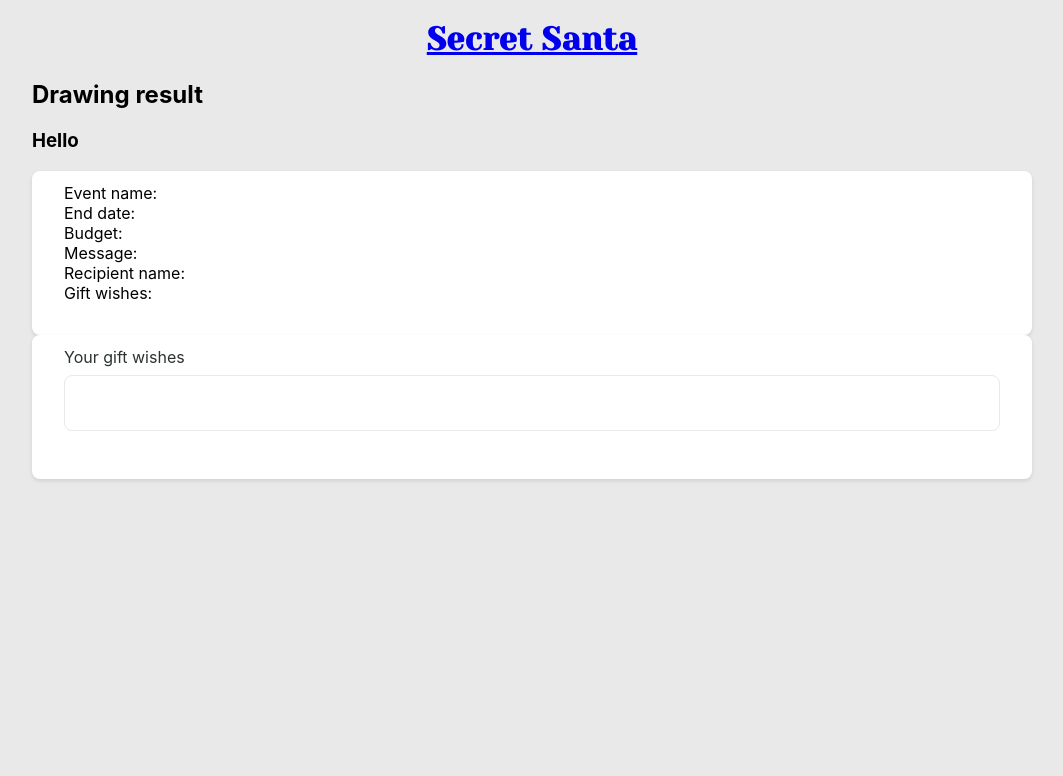
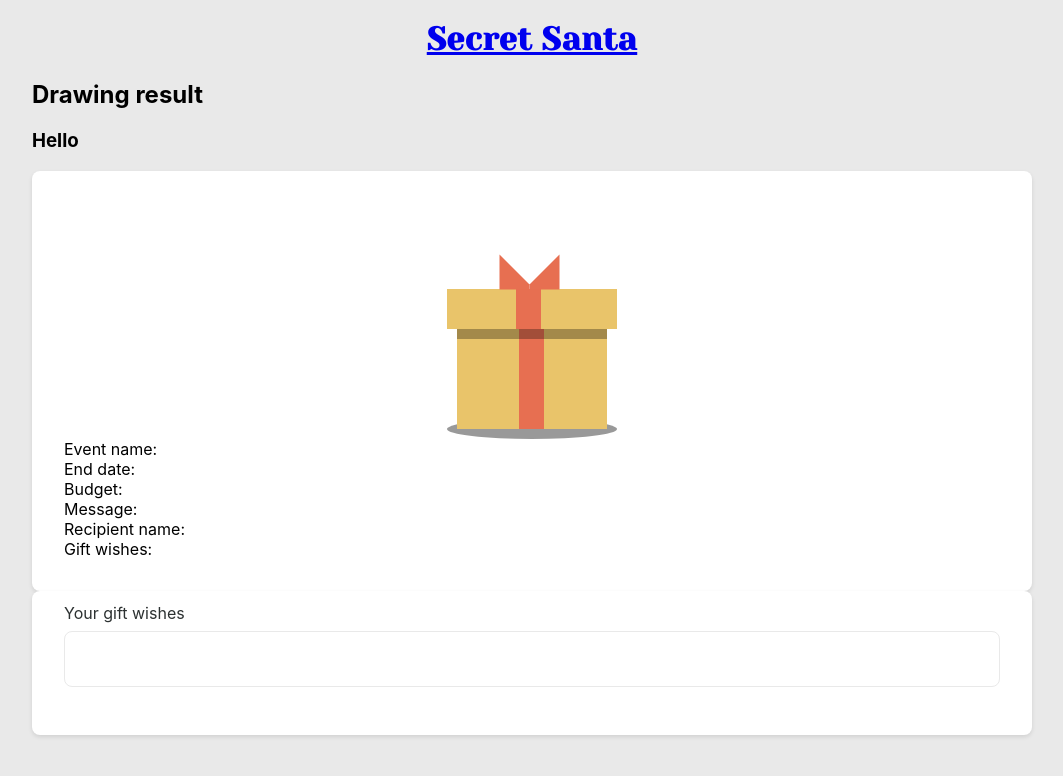
Before and after one commit to arinstreal/secret-santa, a React (Create React App) app: page /secret-santa/drawing-result/1 in a window 1280 px wide. Shown: the top 776 px of the page, without its empty margins (108-1171 px from the left). Built offline with nearby package versions, Linux system fonts and the light colour scheme; no server answers.

Commit message:
Add gift animation

```diff
--- a/src/scss/wrappers.scss
+++ b/src/scss/wrappers.scss
@@ -3,6 +3,7 @@
   padding: 12px 32px 32px;
   border-radius: 8px;
   box-shadow: 0 2px 4px rgba(0, 0, 0, .1);
+  position: relative;
 }
 
 .d-flex {
--- /dev/null
+++ b/src/shared/Gift/Gift.module.scss
@@ -0,0 +1,242 @@
+.gift {
+  position: relative;
+  height: 256px;
+  display: flex;
+  align-items: end;
+  justify-content: center;
+  z-index: 0;
+
+  &:before {
+    content: "";
+    position: absolute;
+    width: 170px;
+    height: 20px;
+    border-radius: 50%;
+    background-color: rgba(0, 0, 0, 0.4);
+    bottom: 0;
+    margin-left: auto;
+    margin-right: auto;
+  }
+
+  & > div {
+    position: relative;
+    width: 150px;
+    height: 100px;
+    background-color: #e9c46a;
+    margin-bottom: 10px;
+
+    &:before {
+      content: "";
+      position: absolute;
+      width: 25px;
+      height: 100px;
+      background-color: #e76f51;
+      left: 62px;
+    }
+
+    &:after {
+      content: "";
+      position: absolute;
+      box-shadow: inset 0 10px rgba(0, 0, 0, 0.3);
+      width: 150px;
+      height: 100px;
+    }
+  }
+
+  input.click {
+    display: none;
+  }
+
+  .click {
+    position: absolute;
+    background-color: #e9c46a;
+    width: 170px;
+    height: 40px;
+    top: -40px;
+    left: -10px;
+    transform-origin: bottom left;
+    transition: .3s;
+    cursor: pointer;
+  }
+
+  .click:before {
+    content: "";
+    position: absolute;
+    width: 25px;
+    height: 40px;
+    background-color: #e76f51;
+    left: 69px;
+  }
+
+  .click:after {
+    content: "";
+    position: absolute;
+    width: 5px;
+    height: 0;
+    border-bottom: 30px solid #e76f51;
+    border-top: 30px solid #e76f51;
+    border-left: 0px solid transparent;
+    border-right: 30px solid transparent;
+    transform: rotate(-90deg);
+    left: 65px;
+    top: -47px;
+  }
+
+  .wishes {
+    position: absolute;
+    transition: .5s;
+    color: #333;
+    font-size: 37px;
+    text-align: center;
+    z-index: -1;
+    left: 5px;
+  }
+
+  .click:checked + .click {
+    transform: rotate(-110deg) scaleX(0.85);
+  }
+
+  .click:checked ~ .wishes {
+    transform: translateY(-100px);
+  }
+
+  .sparkles {
+    position: absolute;
+    display: none;
+    top: -15px;
+    z-index: -2;
+    left: 40px;
+  }
+
+  .spark1, .spark2, .spark3, .spark4, .spark5, .spark6 {
+    position: absolute;
+    background-color: #fee440;
+    border-radius: 50%;
+    top: -9px;
+    z-index: -1;
+  }
+
+  .spark1 {
+    width: 8px;
+    height: 8px;
+    left: 30px;
+    top: -9px;
+    animation: fire 0.9s ease-in-out infinite, color 0.4s linear infinite;
+  }
+
+  .spark1:before {
+    content: "";
+    position: absolute;
+    width: 5px;
+    height: 5px;
+    top: 8px;
+    left: 11px;
+    background-color: #fee440;
+    border-radius: 50%;
+  }
+
+  .spark2 {
+    width: 9px;
+    height: 9px;
+    left: 33px;
+    top: -5px;
+    animation: fire2 0.28s ease-in-out infinite, color 0.4s linear infinite;
+  }
+
+  .spark2:before {
+    content: "";
+    position: absolute;
+    width: 5px;
+    height: 5px;
+    top: 12px;
+    left: 3px;
+    background-color: #fee440;
+    border-radius: 50%;
+  }
+
+  .spark3 {
+    width: 8.5px;
+    height: 8.5px;
+    left: 33px;
+    top: -5px;
+    animation: fire3 0.36s ease-in-out infinite, color2 0.4s linear infinite;
+  }
+
+  .spark3:before {
+    content: "";
+    position: absolute;
+    width: 5px;
+    height: 5px;
+    top: 12px;
+    left: -1px;
+    background-color: #fee440;
+    border-radius: 50%;
+  }
+
+  .spark4 {
+    width: 7px;
+    height: 7px;
+    left: 27px;
+    top: -5px;
+    animation: fire2 0.24s ease-in-out infinite, color2 0.2s linear infinite;
+  }
+
+  .spark5 {
+    width: 7px;
+    height: 7px;
+    left: 29px;
+    top: -5px;
+    animation: fire3 0.45s ease-in-out infinite, color 0.2s linear infinite;
+  }
+
+  .spark6 {
+    width: 6px;
+    height: 6px;
+    left: 29px;
+    top: -5px;
+    animation: fire 0.35s ease-in-out infinite, color2 0.2s linear infinite;
+  }
+
+  @keyframes fire3 {
+    100% {
+      transform: translateX(20px) translateY(-93px);
+      opacity: 0.3;
+    }
+  }
+
+  @keyframes fire2 {
+    100% {
+      transform: translateX(-5px) translateY(-90px);
+      opacity: 0.3;
+    }
+  }
+
+  @keyframes fire {
+    100% {
+      transform: translateX(-25px) translateY(-95px);
+      opacity: 0.3;
+    }
+  }
+
+  @keyframes color {
+    from {
+      background-color: #d00000;
+    }
+    to {
+      background-color: #0081a7;
+    }
+  }
+
+  @keyframes color2 {
+    from {
+      background-color: #8cff00;
+    }
+    to {
+      background-color: #1d2d44;
+    }
+  }
+
+  .click:checked ~ .sparkles {
+    display: block;
+  }
+}
--- /dev/null
+++ b/src/shared/Gift/Gift.tsx
@@ -0,0 +1,28 @@
+import { FC } from "react";
+import styles from "./Gift.module.scss";
+
+interface IGift {
+  person?: string;
+}
+
+const Gift: FC<IGift> = ({ person }) => {
+  return (
+    <div className={styles.gift}>
+      <div>
+        <input className={styles.click} id='click' type='checkbox'/>
+        <label className={styles.click} htmlFor='click'></label>
+        <div className={styles.wishes}>{person}</div>
+        <div className={styles.sparkles}>
+          <div className={styles.spark1}></div>
+          <div className={styles.spark2}></div>
+          <div className={styles.spark3}></div>
+          <div className={styles.spark4}></div>
+          <div className={styles.spark5}></div>
+          <div className={styles.spark6}></div>
+        </div>
+      </div>
+    </div>
+  )
+}
+
+export default Gift;
--- /dev/null
+++ b/src/shared/Loader/Loader.scss
@@ -0,0 +1,76 @@
+.loader {
+  margin: 0 auto;
+  width: 60px;
+  height: 50px;
+  text-align: center;
+  font-size: 10px;
+  position: absolute;
+  top: 50%;
+  left: 50%;
+  -webkit-transform: translateY(-50%) translateX(-50%);
+
+  > div {
+    height: 100%;
+    width: 8px;
+    display: inline-block;
+    float: left;
+    margin-left: 2px;
+    -webkit-animation: delay 0.8s infinite ease-in-out;
+    animation: delay 0.8s infinite ease-in-out;
+  }
+
+  .bar1 {
+    background-color: #754fa0;
+  }
+
+  .bar2 {
+    background-color: #09b7bf;
+    -webkit-animation-delay: -0.7s;
+    animation-delay: -0.7s;
+  }
+
+  .bar3 {
+    background-color: #90d36b;
+    -webkit-animation-delay: -0.6s;
+    animation-delay: -0.6s;
+  }
+
+  .bar4 {
+    background-color: #f2d40d;
+    -webkit-animation-delay: -0.5s;
+    animation-delay: -0.5s;
+  }
+
+  .bar5 {
+    background-color: #fcb12b;
+    -webkit-animation-delay: -0.4s;
+    animation-delay: -0.4s;
+  }
+
+  .bar6 {
+    background-color: #ed1b72;
+    -webkit-animation-delay: -0.3s;
+    animation-delay: -0.3s;
+  }
+}
+
+
+@-webkit-keyframes delay {
+  0%, 40%, 100% {
+    -webkit-transform: scaleY(0.05)
+  }
+  20% {
+    -webkit-transform: scaleY(1.0)
+  }
+}
+
+@keyframes delay {
+  0%, 40%, 100% {
+    transform: scaleY(0.05);
+    -webkit-transform: scaleY(0.05);
+  }
+  20% {
+    transform: scaleY(1.0);
+    -webkit-transform: scaleY(1.0);
+  }
+}
--- /dev/null
+++ b/src/shared/Loader/Loader.tsx
@@ -0,0 +1,10 @@
+import "./Loader.scss";
+
+export const Loader = () => <div className="loader">
+  <div className="bar1"></div>
+  <div className="bar2"></div>
+  <div className="bar3"></div>
+  <div className="bar4"></div>
+  <div className="bar5"></div>
+  <div className="bar6"></div>
+</div>
--- a/src/views/Detail/Detail.tsx
+++ b/src/views/Detail/Detail.tsx
@@ -1,11 +1,11 @@
 import React, { useEffect, useState } from "react";
 import { useParams } from "react-router-dom";
-import EventForm from "../../shared/EventForm/EventForm";
 import useFetch from "../../hooks/useFetch";
 import { get } from 'lodash';
 import DrawingResultsList from "./Components/DrawingResultsList";
 import { IEvent } from "../../interfaces/event";
 import EventDetails from "./Components/EventDetails";
+import { Loader } from "../../shared/Loader/Loader";
 
 const Detail = () => {
   let { eventId } = useParams();
@@ -24,9 +24,12 @@ const Detail = () => {
     <div className="card">
       {
         get(event, 'id', false) ?
-          <EventDetails eventData={event}/>
+          <>
+            <EventDetails eventData={event}/>
+            <DrawingResultsList/>
+          </>
           :
-          <div>Loading...</div>
+          <Loader/>
       }
       {/*{*/}
       {/*  get(event, 'id', false) ?*/}
@@ -34,7 +37,6 @@ const Detail = () => {
       {/*    :*/}
       {/*    <div>Loading...</div>*/}
       {/*}*/}
-      <DrawingResultsList/>
     </div>)
 }
 
--- a/src/views/DrawingResult/DrawingResult.tsx
+++ b/src/views/DrawingResult/DrawingResult.tsx
@@ -6,6 +6,7 @@ import dayjs from "dayjs";
 import { FormikProvider, useFormik } from "formik";
 import { omit } from "lodash";
 import InputWithLabel from "../../shared/InputWithLabel/InputWithLabel";
+import Gift from "../../shared/Gift/Gift";
 
 const DrawingResult: FC = () => {
   const { drawingId } = useParams();
@@ -31,6 +32,7 @@ const DrawingResult: FC = () => {
       <h2>Drawing result</h2>
       <h3>Hello {drawingResult?.giverName}</h3>
       <div className="card">
+        <Gift person={drawingResult?.recipientName}/>
         <div>Event name: {drawingResult?.eventName}</div>
         <div>End date: {drawingResult?.endDate && dayjs(drawingResult?.endDate).format('YYYY-MM-DD HH:mm:ss')}</div>
         <div>Budget: {drawingResult?.budget}</div>
```
